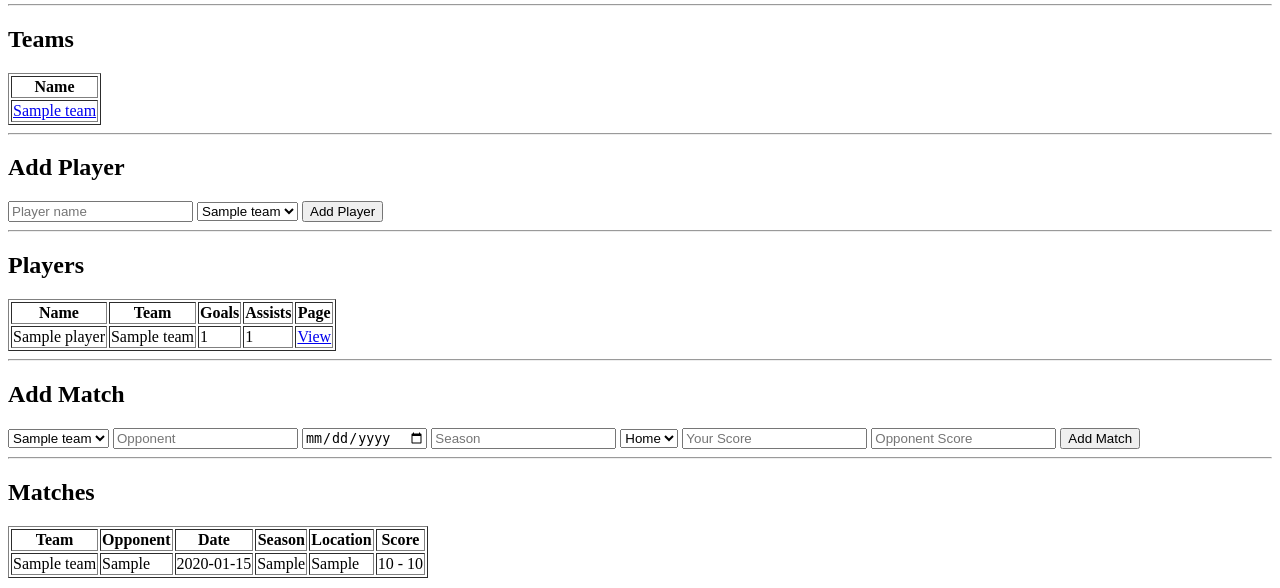
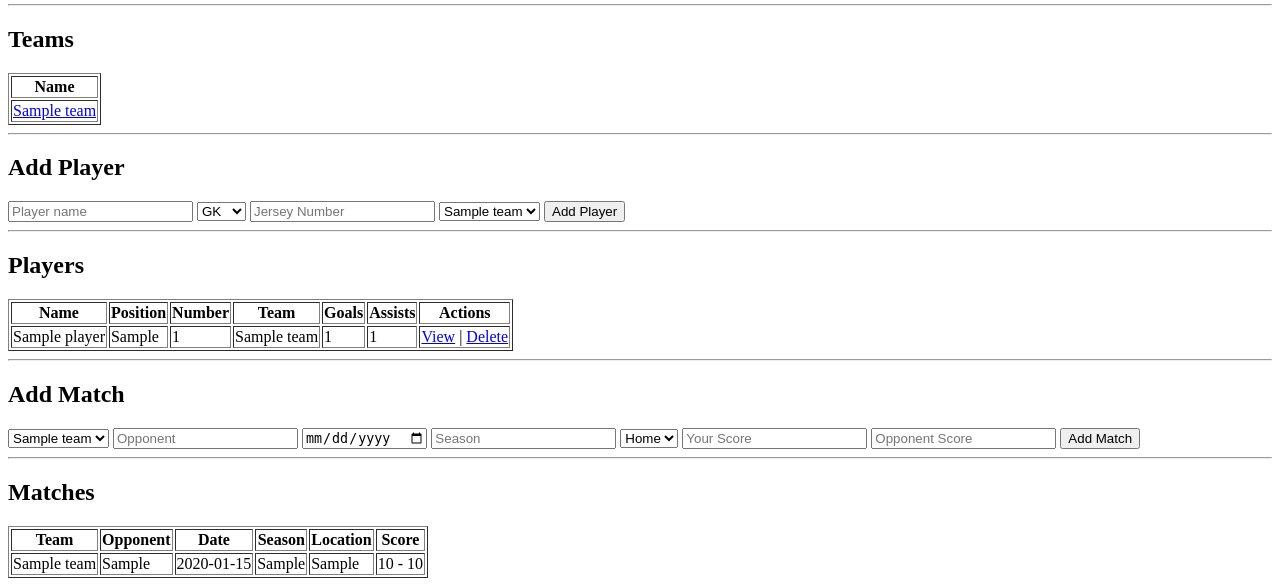
Before and after one commit to Micaiahg888/soccer-analytics, a Flask app: page / in a window 1280 px wide. Shown: the part 174-762 px from the top of the page. Run offline with Flask 3, Linux system fonts and the light colour scheme; tables that the repository leaves empty hold one stand-in row (values such as "Sample post").

Commit message:
cleaned up interface

```diff
--- a/app.py
+++ b/app.py
@@ -13,42 +13,28 @@ def home():
 
     conn = get_db()
 
-
-
     players = conn.execute("""
 
     SELECT
 
     players.id,
-
     players.name,
-
+    players.position,
+    players.number,
     teams.name AS team_name,
 
-
-    COALESCE(SUM(player_stats.goals),0)
-    AS goals,
-
-
-    COALESCE(SUM(player_stats.assists),0)
-    AS assists
-
+    COALESCE(SUM(player_stats.goals), 0) AS goals,
+    COALESCE(SUM(player_stats.assists), 0) AS assists
 
     FROM players
 
-
     JOIN teams
-
     ON players.team_id = teams.id
 
-
     LEFT JOIN player_stats
-
     ON players.id = player_stats.player_id
 
-
     GROUP BY players.id
-
 
     """).fetchall()
 
@@ -137,9 +123,11 @@ def add_player():
 
     """
 
-    INSERT INTO players(team_id,name)
+    INSERT INTO players
 
-    VALUES(?,?)
+    (team_id,name,position,number)
+
+    VALUES(?,?,?,?)
 
     """,
 
@@ -147,7 +135,11 @@ def add_player():
 
     request.form["team_id"],
 
-    request.form["name"]
+    request.form["name"],
+
+    request.form["position"],
+
+    request.form["number"]
 
     )
 
@@ -160,9 +152,6 @@ def add_player():
 
 
     return redirect("/")
-
-
-
 
 
 @app.route("/add_match", methods=["POST"])
@@ -236,51 +225,92 @@ def add_match():
 @app.route("/team/<int:team_id>")
 def team_page(team_id):
 
-    conn=get_db()
+    conn = get_db()
 
-
-    team=conn.execute(
-
-    "SELECT * FROM teams WHERE id=?",
-
-    (team_id,)
-
+    team = conn.execute(
+        "SELECT * FROM teams WHERE id=?",
+        (team_id,)
     ).fetchone()
 
+    players = conn.execute(
+        """
+        SELECT
 
+        players.id,
+        players.name,
+        players.position,
+        players.number,
 
-    players=conn.execute(
+        COALESCE(SUM(player_stats.goals), 0) AS goals,
+        COALESCE(SUM(player_stats.assists), 0) AS assists,
+        COALESCE(SUM(player_stats.minutes), 0) AS minutes
 
-    """
+        FROM players
 
-    SELECT *
+        LEFT JOIN player_stats
+        ON players.id = player_stats.player_id
 
-    FROM players
+        WHERE players.team_id = ?
 
-    WHERE team_id=?
+        GROUP BY players.id
 
-    """,
-
-    (team_id,)
-
+        """,
+        (team_id,)
     ).fetchall()
 
+    matches = conn.execute(
+        """
+        SELECT *
+        FROM matches
+        WHERE team_id=?
+        """,
+        (team_id,)
+    ).fetchall()
+
+    # ---------------------------
+    # SAFE ADDITION: TEAM STATS
+    # ---------------------------
+
+    wins = 0
+    losses = 0
+    draws = 0
+    goals = 0
+
+    for m in matches:
+        # safe access (prevents crashes if NULL)
+        team_score = m["team_score"] or 0
+        opponent_score = m["opponent_score"] or 0
+
+        goals += team_score
+
+        if team_score > opponent_score:
+            wins += 1
+        elif team_score < opponent_score:
+            losses += 1
+        else:
+            draws += 1
+
+    total_games = len(matches)
+
+    win_percentage = (
+        (wins / total_games) * 100
+        if total_games > 0
+        else 0
+    )
 
     conn.close()
 
-
-
     return render_template(
-
-    "team.html",
-
-    team=team,
-
-    players=players
-
+        "team.html",
+        team=team,
+        players=players,
+        matches=matches,
+        wins=wins,
+        losses=losses,
+        draws=draws,
+        goals=goals,
+        win_percentage=win_percentage
     )
-
-
 
 
 
@@ -670,7 +700,26 @@ def edit_stat(stat_id):
 
 
 
+@app.route("/delete_player/<int:player_id>")
+def delete_player(player_id):
 
+    conn = get_db()
+
+    # delete stats first (important for database integrity)
+    conn.execute(
+        "DELETE FROM player_stats WHERE player_id=?",
+        (player_id,)
+    )
+
+    conn.execute(
+        "DELETE FROM players WHERE id=?",
+        (player_id,)
+    )
+
+    conn.commit()
+    conn.close()
+
+    return redirect("/")
 
 @app.route("/delete_stat/<int:stat_id>")
 def delete_stat(stat_id):
--- a/database.py
+++ b/database.py
@@ -26,8 +26,6 @@ def create_tables():
     )
     """)
 
-
-
     conn.execute("""
     CREATE TABLE IF NOT EXISTS players(
 
@@ -36,6 +34,10 @@ def create_tables():
         team_id INTEGER,
 
         name TEXT NOT NULL,
+
+        position TEXT NOT NULL,
+
+        number INTEGER NOT NULL,
 
         FOREIGN KEY(team_id)
         REFERENCES teams(id)
--- a/templates/index.html
+++ b/templates/index.html
@@ -107,6 +107,32 @@ required
 
 >
 
+<select name="position">
+
+
+<option>GK</option>
+
+<option>DEF</option>
+
+<option>MID</option>
+
+<option>FW</option>
+
+
+</select>
+
+
+
+<input
+
+type="number"
+
+name="number"
+
+placeholder="Jersey Number"
+
+>
+
 
 <select name="team_id">
 
@@ -156,13 +182,17 @@ Add Player
 
 <th>Name</th>
 
+<th>Position</th>
+
+<th>Number</th>
+
 <th>Team</th>
 
 <th>Goals</th>
 
 <th>Assists</th>
 
-<th>Page</th>
+<th>Actions</th>
 
 </tr>
 
@@ -181,6 +211,18 @@ Add Player
 
 </td>
 
+<td>
+
+{{player.position}}
+
+</td>
+
+
+<td>
+
+{{player.number}}
+
+</td>
 
 <td>
 
@@ -202,20 +244,14 @@ Add Player
 
 </td>
 
-
 <td>
-
-
-<a href="/player/{{player.id}}">
-
-View
-
+<a href="/player/{{player.id}}">View</a>
+|
+<a href="/delete_player/{{player.id}}"
+   onclick="return confirm('Delete this player?')">
+Delete
 </a>
-
-
 </td>
-
-
 
 </tr>
 
--- a/templates/team.html
+++ b/templates/team.html
@@ -68,6 +68,7 @@ Win Percentage:
     <th>Name</th>
     <th>Goals</th>
     <th>Assists</th>
+    <th>Minutes</th>
 </tr>
 
 
@@ -90,6 +91,10 @@ Win Percentage:
 {{ player.assists }}
 </td>
 
+
+<td>
+{{ player.minutes }}
+</td>
 
 </tr>
 
```
Also changed, not shown: templates/player.html (+15 -0 lines).
